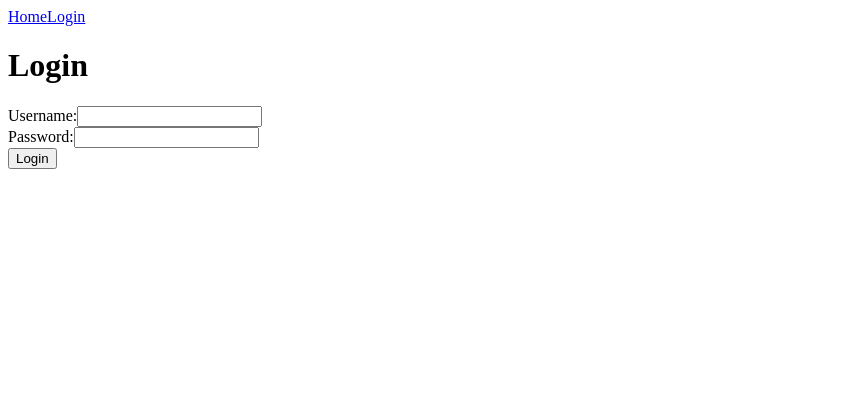
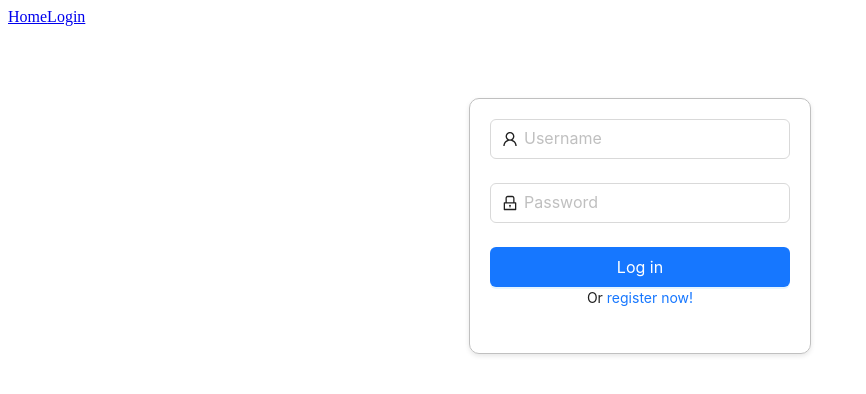
Before and after one commit to eliascons/Book-management, a React (Create React App) app in the folder book-management-system-frontend/: page /login in a window 1280 px wide. Shown: the top 394 px of the page, without its empty margins (0-866 px from the left). Built offline with nearby package versions, Linux system fonts and the light colour scheme.

Commit message:
finished login page

```diff
--- a/book-management-system-frontend/src/App.js
+++ b/book-management-system-frontend/src/App.js
@@ -1,41 +1,45 @@
-import DisplayBooks from "./pages/displayBooks";
-import {createBrowserRouter, createRoutesFromElements, Route, Link, Outlet, RouterProvider} from "react-router-dom";
+import Home from "./pages/home";
+import {
+  createBrowserRouter,
+  createRoutesFromElements,
+  Route,
+  Link,
+  Outlet,
+  RouterProvider,
+} from "react-router-dom";
 import Login from "./pages/login";
 
-// import Login from "./components/login";
+
+
+const Root = () => {
+  return (
+    <>
+      <div>
+        <Link to="/">Home</Link>
+        <Link to="/login">Login</Link>
+      </div>
+
+      <div>
+        <Outlet />
+      </div>
+    </>
+  );
+};
 
 const App = () => {
-
   const router = createBrowserRouter(
     createRoutesFromElements(
-      <Route path="/" element = {<Root/>}>
-        <Route path="/login" index element= {<Login/>}/>
-        <Route path="/" index element= { <DisplayBooks />}/>
+      <Route path="/" element={<Root />}>
+        <Route path="/login" index element={<Login />} />
+        <Route path="/" index element={<Home />} />
       </Route>
     )
   );
 
   return (
     <div>
-      <RouterProvider router={router}/>
+      <RouterProvider router={router} />
     </div>
   );
 };
-localStorage.setItem('token', "eyJhbGciOiJIUzI1NiIsInR5cCI6IkpXVCJ9.eyJ1c2VySWQiOjgsImlhdCI6MTY4NDcwOTMwMSwiZXhwIjoxNjg0NzEyOTAxfQ.sfer0ZpDx4FKdj5AQa9F1ScTY29wyhz5IAJc_kYIxV8");
-const Root = () => {
-  return (
-    <>
-      <div>
-        <Link to="/">Home</Link>
-        <Link to="/login">Login</Link>
-
-      </div>
-
-      <div>
-        <Outlet/>
-      </div>
-    </>
-  )
-}
-
 export default App;
--- /dev/null
+++ b/book-management-system-frontend/src/api/users/mutations/loginMutation.js
@@ -0,0 +1,16 @@
+import { gql } from "@apollo/client";
+
+
+const LOGIN = gql`
+  mutation Login($username: String!, $password: String!) {
+    login(username: $username, password: $password) {
+      token
+      user {
+        id
+        username
+      }
+    }
+  }
+`;
+
+export default LOGIN;
--- a/book-management-system-frontend/src/pages/login.js
+++ b/book-management-system-frontend/src/pages/login.js
@@ -1,68 +1,119 @@
-import { gql } from "@apollo/client";
 import { useMutation } from "@apollo/client";
 import { useState } from "react";
-
-const LOGIN = gql`
-  mutation Login($username: String!, $password: String!) {
-    login(username: $username, password: $password) {
-      token
-      user {
-        id
-        username
-      }
-    }
-  }
-`;
+import { Navigate } from "react-router-dom";
+import LOGIN from "../api/users/mutations/loginMutation";
+import { Form, Input, Button } from "antd";
+import { LockOutlined, UserOutlined } from "@ant-design/icons";
 
 const Login = () => {
-  const [username, setUsername] = useState("");
-  const [password, setPassword] = useState("");
-  const [responseMessage, setResponseMessage] = useState("");
+  const [responseMessage, setResponseMessage] = useState(false);
   const [login, { loading, error }] = useMutation(LOGIN);
 
-  const handleLogin = (e) => {
-    e.preventDefault();
+  const handleLogin = (values) => {
+    const { username, password } = values;
     login({ variables: { username, password } })
       .then((response) => {
         // Handle successful login
-        setResponseMessage(`${response.data.login.token}`);
-        console.log("Login successful:", response.data.login);
+        setResponseMessage(true);
+        localStorage.setItem("token", response.data.login.token);
       })
       .catch((error) => {
         // Handle login error
-        console.error("Error during login:", error);
+        setResponseMessage(false);
       });
+  };
 
+  if (responseMessage) {
+    return <Navigate to="/" />;
+  }
 
+  // Define styles
+  const containerStyle = {
+    display: "flex",
+    justifyContent: "center",
+    alignItems: "center",
+    height: "50vh",
+  };
+
+  const formContainerStyle = {
+    textAlign: "center",
+    padding: "20px",
+    border: "1px solid silver",
+    borderRadius: "10px",
+    boxShadow: "0 2px 5px rgba(0, 0, 0, 0.1)",
+  };
+
+  const formStyle = {
+    width: "300px",
+  };
+
+  const iconStyle = {
+    marginRight: "2px",
+  };
+
+  const buttonStyle = {
+    width: "100%",
+    height: "40px", // Adjust the height as desired
+    fontSize: "16px", // Adjust the font size as desired
+  };
+
+  const inputStyle = {
+    height: "40px", // Adjust the height as desired
+    fontSize: "16px", // Adjust the font size as desired
   };
 
   return (
-    <div>
-      <h1>Login</h1>
-      <form onSubmit={handleLogin}>
-        <label>
-          Username:
-          <input
-            type="text"
-            value={username}
-            onChange={(e) => setUsername(e.target.value)}
-          />
-        </label>
-        <br />
-        <label>
-          Password:
-          <input
-            type="password"
-            value={password}
-            onChange={(e) => setPassword(e.target.value)}
-          />
-        </label>
-        <br />
-        <button type="submit">Login</button>
-      </form>
-      {loading && <p>Loading...</p>}
-      {error && <p>Error: {error.message}</p>}
-      {responseMessage}
+    <div style={containerStyle}>
+      <div style={formContainerStyle}>
+        <Form
+          name="normal_login"
+          style={formStyle}
+          initialValues={{
+            remember: true,
+          }}
+          onFinish={handleLogin}
+        >
+          <Form.Item
+            name="username"
+            rules={[
+              {
+                required: true,
+                message: "Please input your Username!",
+              },
+            ]}
+          >
+            <Input
+              prefix={<UserOutlined style={iconStyle} />}
+              placeholder="Username"
+              style={inputStyle}
+            />
+          </Form.Item>
+          <Form.Item
+            name="password"
+            rules={[
+              {
+                required: true,
+                message: "Please input your Password!",
+              },
+            ]}
+          >
+            <Input
+              prefix={<LockOutlined style={iconStyle} />}
+              type="password"
+              placeholder="Password"
+              style={inputStyle}
+            />
+          </Form.Item>
+          <Form.Item>
+            <Button type="primary" htmlType="submit" style={buttonStyle}>
+              Log in
+            </Button>
+            Or <a href="">register now!</a>
+          </Form.Item>
+          {loading && <p>Loading...</p>}
+          {error && <p>Error: {error.message}</p>}
+        </Form>
+      </div>
     </div>
   );
 };
```
Also changed, not shown: book-management-system-frontend/src/pages/home.js (renamed from book-management-system-frontend/src/pages/displayBooks.js).
